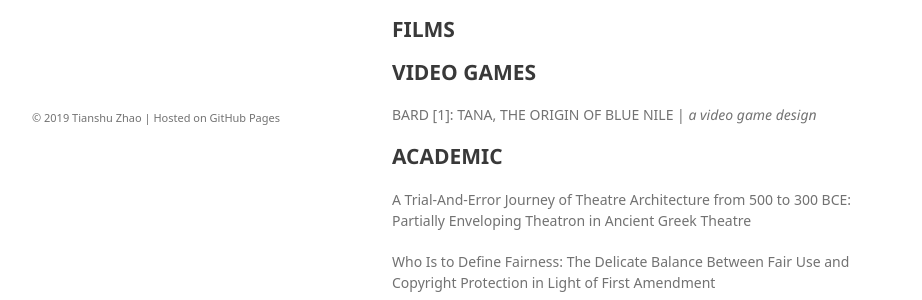
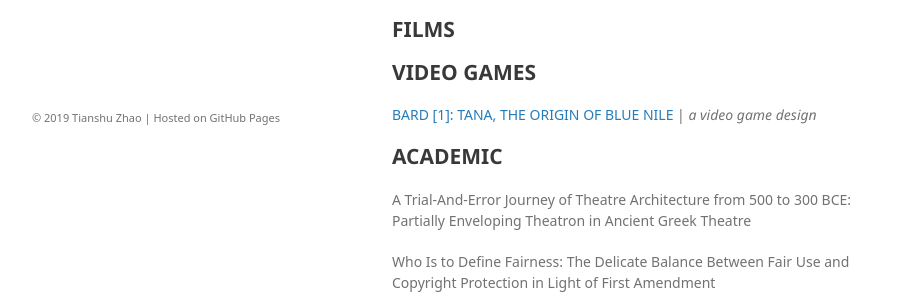
Before and after one commit to tianshu-z/tianshu-z.github.io, a Jekyll site: the page built from writing.html, in a window 1280 px wide. Shown: the part 703-1003 px from the top of the page, without its empty margins (178-1100 px from the left). Built offline with Jekyll 4.4.1, drawn with Linux system fonts in a browser that asks for light colours; some web fonts are replaced; the repository's description, which GitHub fills in, is left out; part of the change alters nothing that is shown.

```diff
--- a/writing.html
+++ b/writing.html
@@ -42,7 +42,7 @@ layout: default
 <h2>FILMS</h2>
 
 <h2>VIDEO GAMES</h2>
-<p>BARD [1]: TANA, THE ORIGIN OF BLUE NILE | <em>a video game design</em></p>
+<p><a href = "https://zhuanlan.zhihu.com/p/368074753">BARD [1]: TANA, THE ORIGIN OF BLUE NILE</a> | <em>a video game design</em></p>
 
 <h2>ACADEMIC</h2>
 <p>A Trial-And-Error Journey of Theatre Architecture from 500 to 300 BCE: Partially Enveloping Theatron in Ancient Greek Theatre</p>
```
